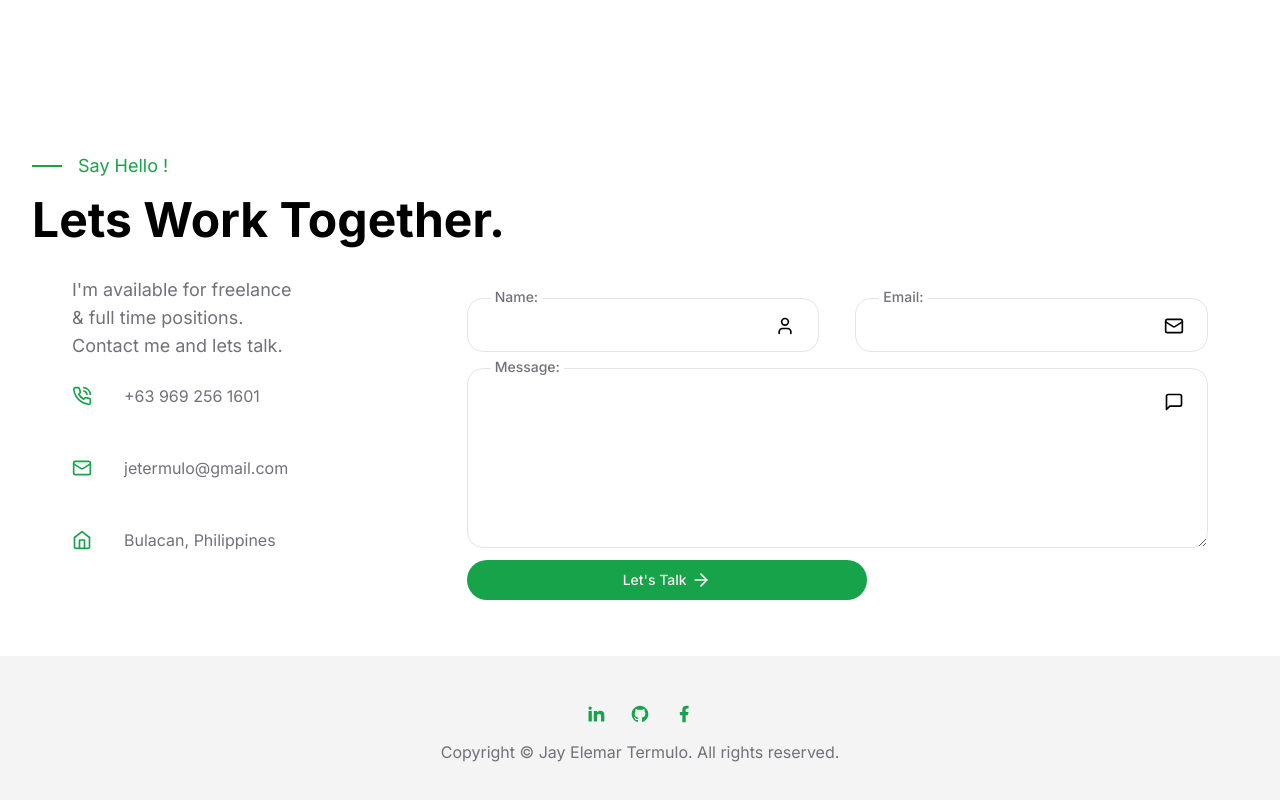
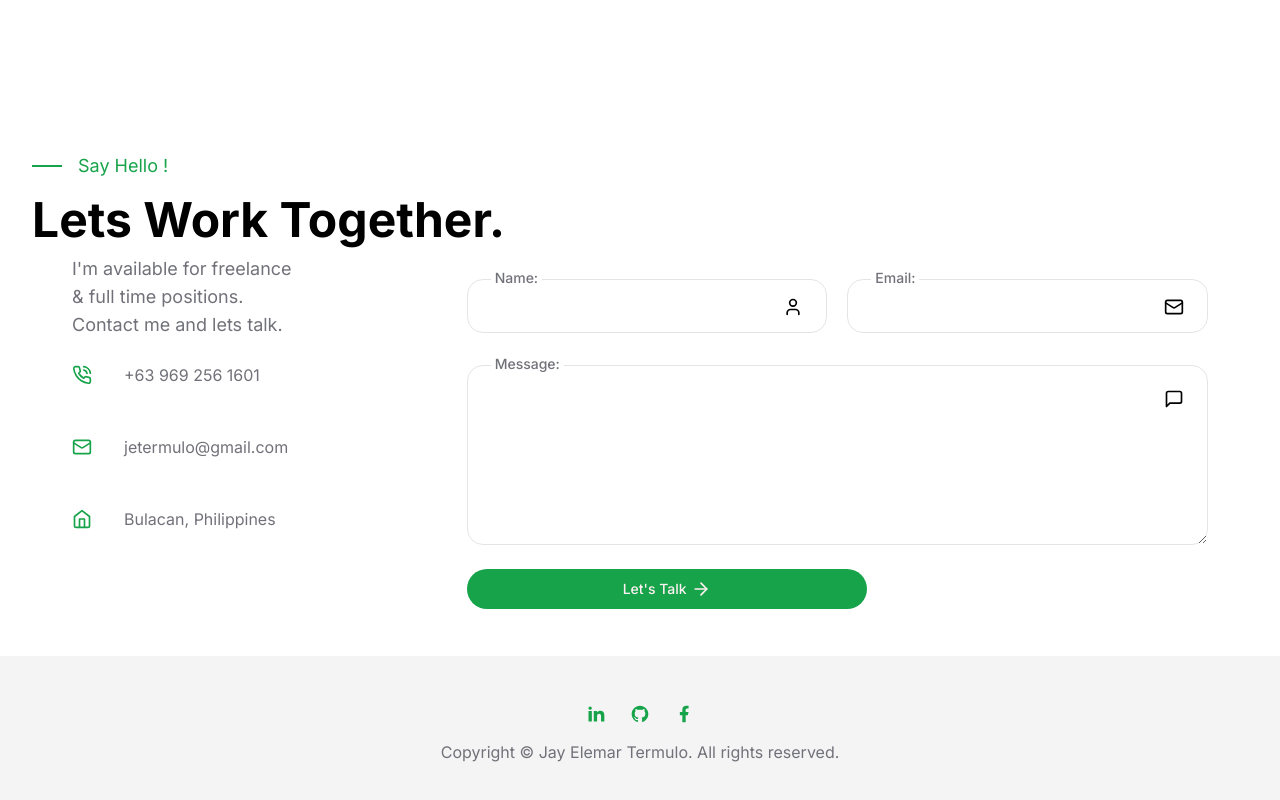
Before and after one commit to jayelemar/my-portfolio, a Next.js app: page / in a window 1280 px wide. Shown: the part 3701-4501 px from the top of the page. Built offline with nearby package versions, Linux system fonts and the light colour scheme.

Commit message:
bugfix: contact form layout shift

```diff
--- a/src/components/contact/Contact.tsx
+++ b/src/components/contact/Contact.tsx
@@ -1,18 +1,13 @@
 "use client";
 
 import React from "react";
-import { info } from "../about/AboutData";
 import ContactForm from "./ContactForm";
 import { motion } from "framer-motion";
-import { containerVariant, fadeIn, itemVariant } from "@/lib/variant";
+import { fadeIn } from "@/lib/variant";
 import ContactInfo from "./ContactInfo";
 import ContactHeader from "./ContactHeader";
 
 const Contact = () => {
-  const filteredInfo = info.filter(
-    (item) => item.text !== "Jay Elemar Termulo",
-  );
-
   return (
     <section id="contact" className="scroll-mt-12">
       <div className="container mx-auto mb-16 xl:h-[55vh] ">
--- a/src/components/contact/ContactForm.tsx
+++ b/src/components/contact/ContactForm.tsx
@@ -10,7 +10,6 @@ import {
   MessageSquare,
   User,
 } from "lucide-react";
-import { Input } from "../ui/input";
 import { Textarea } from "../ui/textarea";
 import { Button } from "../ui/button";
 import {
@@ -22,6 +21,8 @@ import {
   FormMessage,
 } from "../ui/form";
 import toast from "react-hot-toast";
+import InputField from "../form-elements/InputField";
+import TextAreaField from "../form-elements/TextAreaField";
 
 const formSchema = z.object({
   name: z.string().min(2, {
@@ -79,25 +80,6 @@ const ContactForm = () => {
     );
   };
 
-  // const onSubmit = async (values: z.infer<typeof formSchema>) => {
-  //   console.log({ values });
-
-  //   // toast({
-  //   //   title: `Hello ${values.name},`,
-  //   //   description: `Thank you for reaching out.
-  //   //   A confirmation email will be send to you within a day`,
-  //   // });
-
-  //   try {
-  //     new Promise((resolve) => setTimeout(resolve, 2000));
-
-  //     await FormSubmitMutation(values);
-  //     form.reset();
-  //   } catch (error) {
-  //     console.error("Error sending email:", error);
-  //   }
-  // };
-
   return (
     <>
       <Form {...form}>
@@ -108,84 +90,36 @@ const ContactForm = () => {
           <fieldset disabled={isPending || isSuccess}>
             <div className="flex flex-1 flex-col gap-4 sm:flex-row md:flex-col lg:flex-row xl:gap-5 ">
               {/* Name */}
-              <div className="relative mb-2 mr-4 flex w-full items-center">
-                <FormField
+              <div className="relative mb-6 flex w-full items-center lg:mb-6">
+                <InputField
                   control={form.control}
                   name="name"
-                  render={({ field }) => (
-                    <FormItem className="flex w-full flex-col items-start justify-center">
-                      <FormLabel className="absolute left-6 top-0 z-10 bg-background px-1 text-muted-foreground">
-                        Name:
-                      </FormLabel>
-                      <FormControl>
-                        <div className="relative flex w-full">
-                          <Input
-                            className="h-[54px] rounded-2xl px-8 text-base "
-                            {...field}
-                          />
-                          <User
-                            className=" absolute bottom-4 right-6"
-                            size={20}
-                          />
-                        </div>
-                      </FormControl>
-                      <FormMessage className="absolute -bottom-5 left-[28px] w-full text-xs" />
-                    </FormItem>
-                  )}
+                  label="Name:"
+                  type="text"
+                  icon={User}
                 />
               </div>
 
               {/* Email */}
-              <div className="relative mb-2 flex w-full  items-center">
-                <FormField
+              <div className="relative mb-6 flex w-full items-center  lg:mb-6">
+                <InputField
                   control={form.control}
                   name="email"
-                  render={({ field }) => (
-                    <FormItem className="flex w-full flex-col items-start justify-center">
-                      <FormLabel className="absolute left-6 top-0 z-10 bg-background px-1 text-muted-foreground">
-                        Email:
-                      </FormLabel>
-                      <FormControl>
-                        <div className="relative flex w-full">
-                          <Input
-                            className="h-[54px] rounded-2xl px-8 text-base"
-                            {...field}
-                          />
-                          <MailIcon
-                            className=" absolute bottom-4 right-6"
-                            size={20}
-                          />
-                        </div>
-                      </FormControl>
-                      <FormMessage className="absolute -bottom-5 left-[28px] w-full text-xs" />
-                    </FormItem>
-                  )}
+                  label="Email:"
+                  type="email"
+                  icon={MailIcon}
                 />
               </div>
             </div>
 
             {/* Message */}
-            <div className="relative mb-3">
-              <FormField
-                control={form.control}
-                name="message"
-                render={({ field }) => (
-                  <FormItem className="flex w-full flex-col items-start justify-center">
-                    <FormLabel className="absolute left-6 top-0 bg-background px-1 text-muted-foreground">
-                      Message:
-                    </FormLabel>
-                    <FormControl>
-                      <Textarea
-                        className="min-h-[130px] rounded-2xl px-8 py-5 text-base lg:min-h-[180px]"
-                        {...field}
-                      />
-                    </FormControl>
-                    <FormMessage className="absolute -bottom-5 left-[28px] w-full text-xs" />
-                  </FormItem>
-                )}
-              />
-              <MessageSquare className=" absolute right-6 top-8" size={20} />
-            </div>
+            <TextAreaField
+              containerStyles="mb-8 lg:mb-6"
+              control={form.control}
+              name="message"
+              label="Message:"
+              icon={MessageSquare}
+            />
 
             <Button
               type="submit"
--- a/src/components/contact/ContactInfo.tsx
+++ b/src/components/contact/ContactInfo.tsx
@@ -8,7 +8,7 @@ const ContactInfo = () => {
     (item) => item.text !== "Jay Elemar Termulo",
   );
   return (
-    <div className="mb-6 flex flex-col pt-4 md:mb-12 md:basis-2/5 md:pt-8 xl:mb-0">
+    <div className="mb-6 flex flex-col pt-4 md:mb-12 md:basis-2/5 md:pt-0 xl:mb-0">
       {/* text  */}
       <div className="flex flex-col justify-center">
         <motion.p
--- /dev/null
+++ b/src/components/form-elements/InputField.tsx
@@ -0,0 +1,52 @@
+import { ComponentProps, ComponentType } from "react";
+import {
+  FormControl,
+  FormField,
+  FormItem,
+  FormLabel,
+  FormMessage,
+} from "../ui/form";
+import { LucideProps, User } from "lucide-react";
+import { Input } from "../ui/input";
+import { Control, FieldValues, Path } from "react-hook-form";
+
+type InputFieldProps<T extends FieldValues> = {
+  control: Control<T>;
+  name: Path<T>;
+  label: string;
+  type: string;
+  icon: ComponentType<LucideProps>;
+} & ComponentProps<"input">;
+
+export default function InputField<T extends FieldValues>({
+  control,
+  name,
+  label,
+  type,
+  icon: Icon,
+}: InputFieldProps<T>) {
+  return (
+    <FormField
+      control={control}
+      name={name}
+      render={({ field }) => (
+        <FormItem className="flex w-full flex-col items-start justify-center">
+          <FormLabel className="absolute left-6 top-0 z-10 bg-background px-1 text-muted-foreground">
+            {label}
+          </FormLabel>
+          <FormControl>
+            <div className="relative flex w-full">
+              <Input
+                type={type}
+                className="h-[54px] rounded-2xl px-8 text-base "
+                {...field}
+              />
+              <Icon className=" absolute bottom-4 right-6" size={20} />
+            </div>
+          </FormControl>
+          <FormMessage className="absolute -bottom-5 left-[28px] w-full text-xs" />
+        </FormItem>
+      )}
+    />
+  );
+}
--- /dev/null
+++ b/src/components/form-elements/TextAreaField.tsx
@@ -0,0 +1,53 @@
+import { ComponentProps, ComponentType } from "react";
+import {
+  FormControl,
+  FormField,
+  FormItem,
+  FormLabel,
+  FormMessage,
+} from "../ui/form";
+import { LucideProps, MessageSquare, User } from "lucide-react";
+import { Input } from "../ui/input";
+import { Control, FieldValues, Path } from "react-hook-form";
+import { Textarea } from "../ui/textarea";
+import { cn } from "@/lib/utils";
+
+type TextAreaFieldProps<T extends FieldValues> = {
+  control: Control<T>;
+  name: Path<T>;
+  label: string;
+  containerStyles: string;
+  icon: ComponentType<LucideProps>;
+} & ComponentProps<"input">;
+
+export default function TextAreaField<T extends FieldValues>({
+  control,
+  name,
+  label,
+  containerStyles,
+  icon: Icon,
+}: TextAreaFieldProps<T>) {
+  return (
+    <div className={cn("relative", containerStyles)}>
+      <FormField
+        control={control}
+        name={name}
+        render={({ field }) => (
+          <FormItem className="flex w-full flex-col items-start justify-center">
+            <FormLabel className="absolute left-6 top-0 z-10 bg-background px-1 text-muted-foreground">
+              {label}
+            </FormLabel>
+            <FormControl>
+              <Textarea
+                className="min-h-[130px] rounded-2xl px-8 py-5 text-base lg:min-h-[180px]"
+                {...field}
+              />
+            </FormControl>
+            <FormMessage className="absolute -bottom-5 left-[28px] w-full text-xs" />
+          </FormItem>
+        )}
+      />
+      <Icon className=" absolute right-6 top-8" size={20} />
+    </div>
+  );
+}
```
